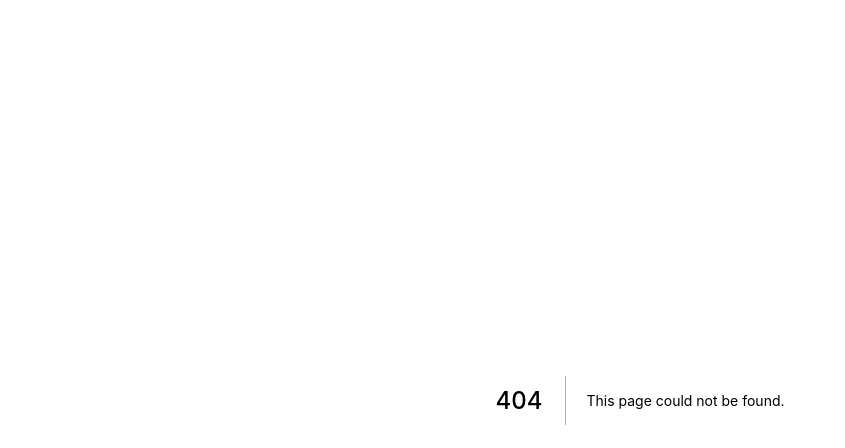
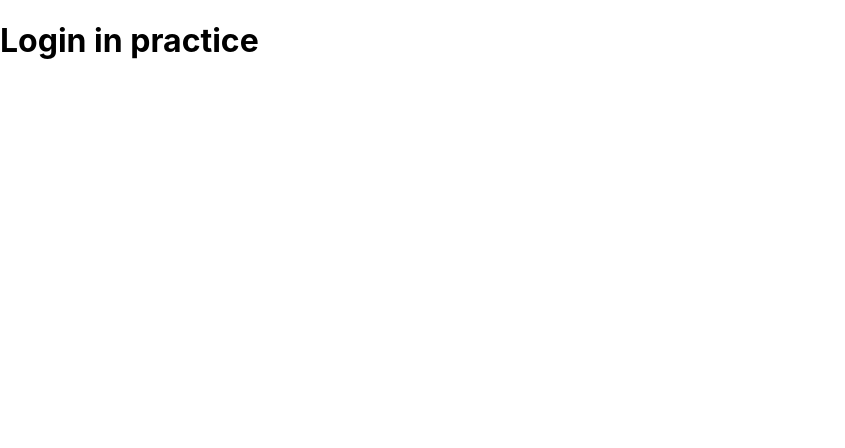
Before and after one commit to maher9393267111/fire-80, a Next.js app: page /auth/login in a window 1280 px wide. Before the commit this address had no page. Shown: the top 448 px of the page, without its empty margins (0-845 px from the left). Built offline with nearby package versions, Linux system fonts and the light colour scheme.

Commit message:
log in practice

```diff
--- /dev/null
+++ b/pages/auth/login.js
@@ -0,0 +1,11 @@
+import React from 'react';
+
+const Login = () => {
+    return (
+        <div>
+            <h1>Login in practice</h1>
+        </div>
+    );
+}
+
+export default Login;
```
